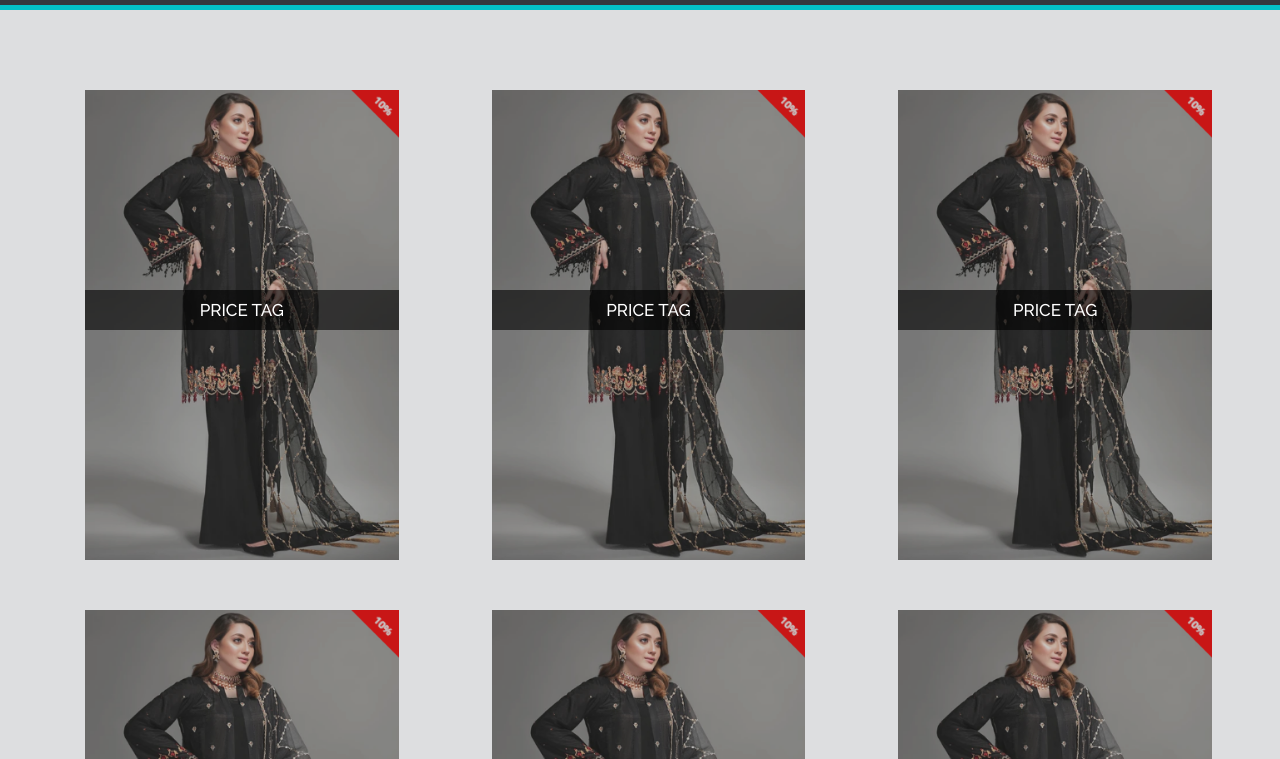
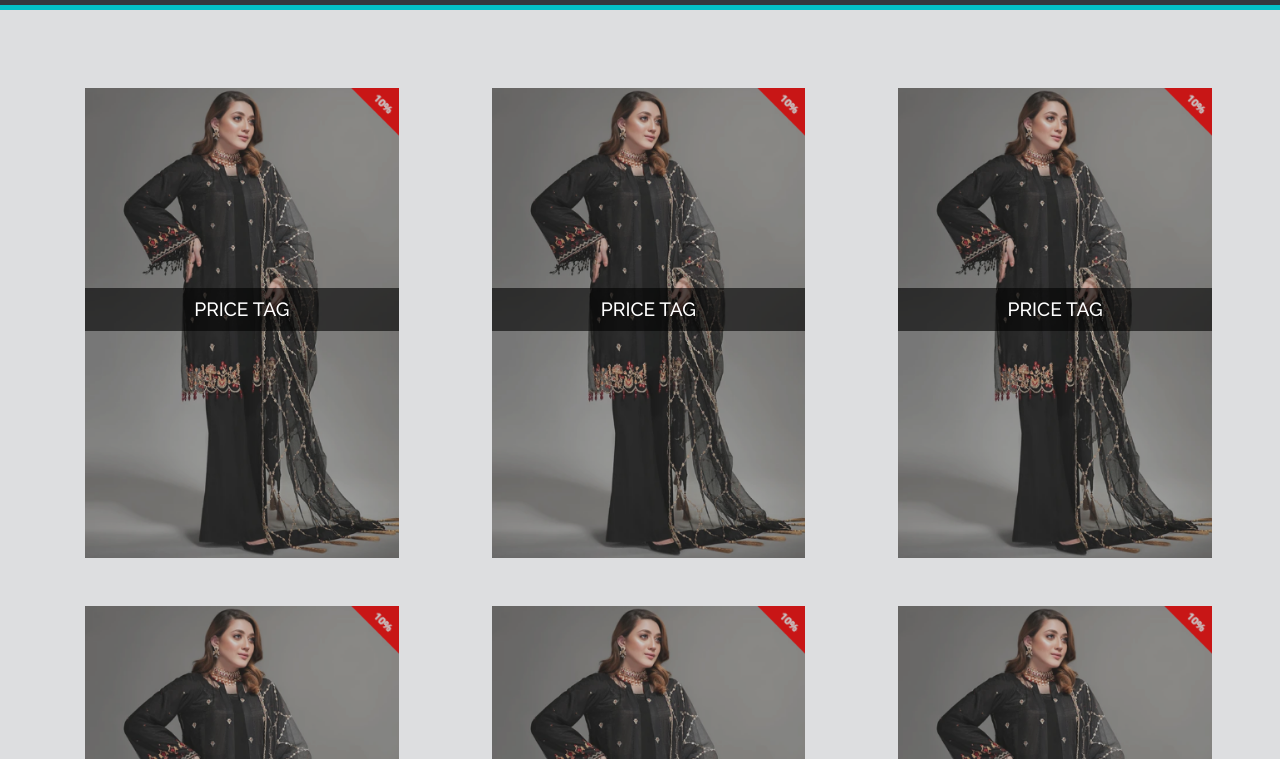
Before and after one commit to DigiKnight47/Site-1, a plain HTML site: page index.html in a window 1280 px wide. Shown: the part 501-1260 px from the top of the page. Drawn offline with nearby package versions, Linux system fonts and the light colour scheme.

```diff
--- a/styles.css
+++ b/styles.css
@@ -108,7 +108,7 @@ header {
   position: relative;
   text-align: center;
   cursor: default;
-  margin: 50px 0 0 40px;
+  margin: 3rem 0 0 2.5rem;
 }
 
 .hovereffect .overlay {
@@ -136,7 +136,7 @@ header {
   color: #fff;
   text-align: center;
   position: relative;
-  font-size: 17px;
+  font-size: 1.2rem;
   padding: 10px;
   background: rgba(0, 0, 0, 0.6);
   -webkit-transform: translateY(200px);
```
